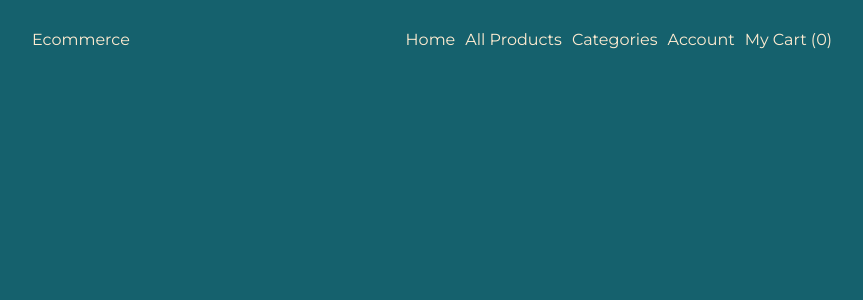
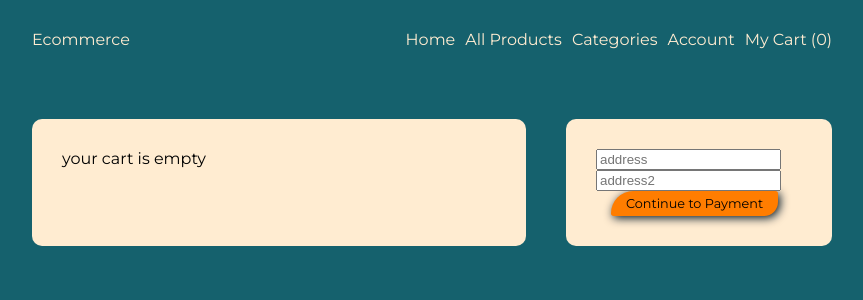
Before and after one commit to Jaymoo87/nextjs-ecommerce-frontend, a Next.js app: page /cart in a window 1280 px wide. Shown: the top 300 px of the page, without its empty margins (208-1071 px from the left). Built offline with nearby package versions, Linux system fonts and the light colour scheme.

Commit message:
cart layout started, cart contents persists through pages, api call working for cart

```diff
--- a/components/CartContext.js
+++ b/components/CartContext.js
@@ -4,15 +4,19 @@ export const CartContext = createContext({});
 
 const CartContextProvider = ({ children }) => {
   const ls = typeof window !== 'undefined' ? window.localStorage : null;
-  const defaultProducts = ls ? JSON.parse(ls.getItem('cart')) : [];
+  // const defaultProducts = ls ? JSON.parse(ls.getItem('cart')) : [];
 
-  const [cartProducts, setCartProducts] = useState(defaultProducts || []);
+  const [cartProducts, setCartProducts] = useState([]);
 
   useEffect(() => {
     if (cartProducts?.length > 0) {
       ls?.setItem('cart', JSON.stringify(cartProducts));
     }
   }, [cartProducts]);
+
+  useEffect(() => {
+    if (ls && ls.getItem('cart')) setCartProducts(JSON.parse(ls.getItem('cart')));
+  }, []);
 
   const addProduct = (productId) => {
     setCartProducts((prev) => [...prev, productId]);
--- a/components/MainBtn.js
+++ b/components/MainBtn.js
@@ -19,6 +19,12 @@ export const ButtonStyle = css`
     margin-right: 5px;
     height: 16px;
   }
+
+  ${(props) =>
+    props.block &&
+    css`
+      display: block;
+    `}
 
   ${(props) =>
     props.cyan &&
--- a/package.json
+++ b/package.json
@@ -10,6 +10,7 @@
   },
   "dependencies": {
     "autoprefixer": "10.4.14",
+    "axios": "^1.4.0",
     "eslint": "8.39.0",
     "eslint-config-next": "13.3.4",
     "mongoose": "^7.1.0",
--- /dev/null
+++ b/pages/api/cart.js
@@ -0,0 +1,9 @@
+import { MongooseConnect } from '@/lib/mongoose';
+import { Product } from '@/models/Product';
+
+export default async function handle(req, res) {
+  await MongooseConnect();
+  const ids = req.body.ids;
+
+  res.json(await Product.find({ _id: ids }));
+}
--- a/pages/cart.js
+++ b/pages/cart.js
@@ -1,10 +1,66 @@
+import React, { useContext, useEffect, useState } from 'react';
+
+import styled from 'styled-components';
+
 import Header from '@/components/Header';
-import React from 'react';
+import Center from '@/components/Center';
+import MainBtn from '@/components/MainBtn';
+
+import { primary } from '@/lib/colors';
+import { CartContext } from '@/components/CartContext';
+import axios from 'axios';
+
+const ColWrapper = styled.div`
+  display: grid;
+  grid-template-columns: 1.3fr 0.7fr;
+  gap: 40px;
+  margin-top: 40px;
+`;
+
+const Box = styled.div`
+  background-color: ${primary};
+  border-radius: 10px;
+  padding: 30px;
+`;
 
 const CartPage = () => {
+  const { cartProducts } = useContext(CartContext);
+  const [products, setProducts] = useState([]);
+
+  useEffect(() => {
+    if (cartProducts.length > 0) {
+      axios.post('/api/cart', { ids: cartProducts }).then((res) => setProducts(res.data));
+    }
+  }, []);
+
   return (
     <div>
       <Header />
+      <Center>
+        <ColWrapper>
+          <Box>
+            {!cartProducts?.length && <div>your cart is empty</div>}
+
+            {products?.length > 0 && (
+              <>
+                <h2>Cart</h2>
+                {products.map((p) => (
+                  <div>
+                    {p.title}: {p.price}
+                  </div>
+                ))}
+              </>
+            )}
+          </Box>
+          <Box>
+            <input type="text" placeholder="address" />
+            <input type="text" placeholder="address2" />
+            <MainBtn block size={'sm'}>
+              Continue to Payment
+            </MainBtn>
+          </Box>
+        </ColWrapper>
+      </Center>
     </div>
   );
 };
```
Also changed, not shown: 1 other file (tests, documents, lock files or other folders).
